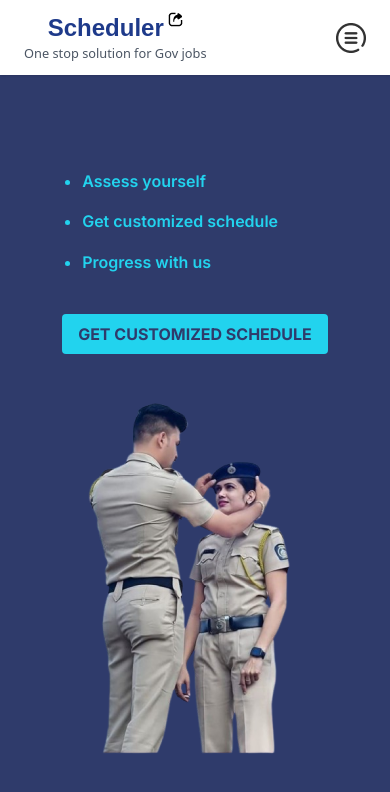
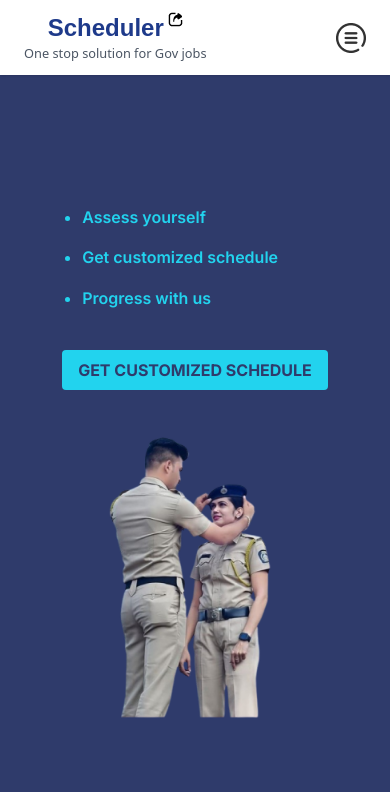
Before and after one commit to jaiswalshash/schedular, a React (Create React App) app: page / in a window 390 px wide. Shown: the top 792 px of the page. Built offline with nearby package versions, Linux system fonts and the light colour scheme; the HTML template or start-up script is replaced by a standard one; a web font is replaced by a local one.

Commit message:
Responsive Home Check

```diff
--- a/src/components/Hero.jsx
+++ b/src/components/Hero.jsx
@@ -37,11 +37,11 @@ export default function Hero() {
         </div>
 
         {/* Image Section */}
-        <div className="flex-shrink-0">
+        <div className="flex-shrink-0 flex justify-center">
           <img
             src={User}
             alt="Hero"
-            className="w-full max-w-xs md:max-w-md lg:max-w-lg transition-transform transform hover:scale-105 duration-300 ease-in-out"
+            className="w-[80%] md:w-full lg:w-full max-w-x md:max-w-md lg:max-w-lg transition-transform transform hover:scale-105 duration-300 ease-in-out"
           />
         </div>
       </div>
--- a/src/pages/Form.jsx
+++ b/src/pages/Form.jsx
@@ -125,7 +125,7 @@ const Form = () => {
   return (
     <>
       <Navbar />
-      <div className="form w-full max-w-lg mx-auto mt-10">
+      <div className="form w-full px-5 max-w-lg mx-auto mt-10">
         {/* Progress Bar with breaks */}
         <div className="flex flex-col space-y-3 items-center justify-between mb-[3rem]">
           <div className="flex justify-between w-full">
```
